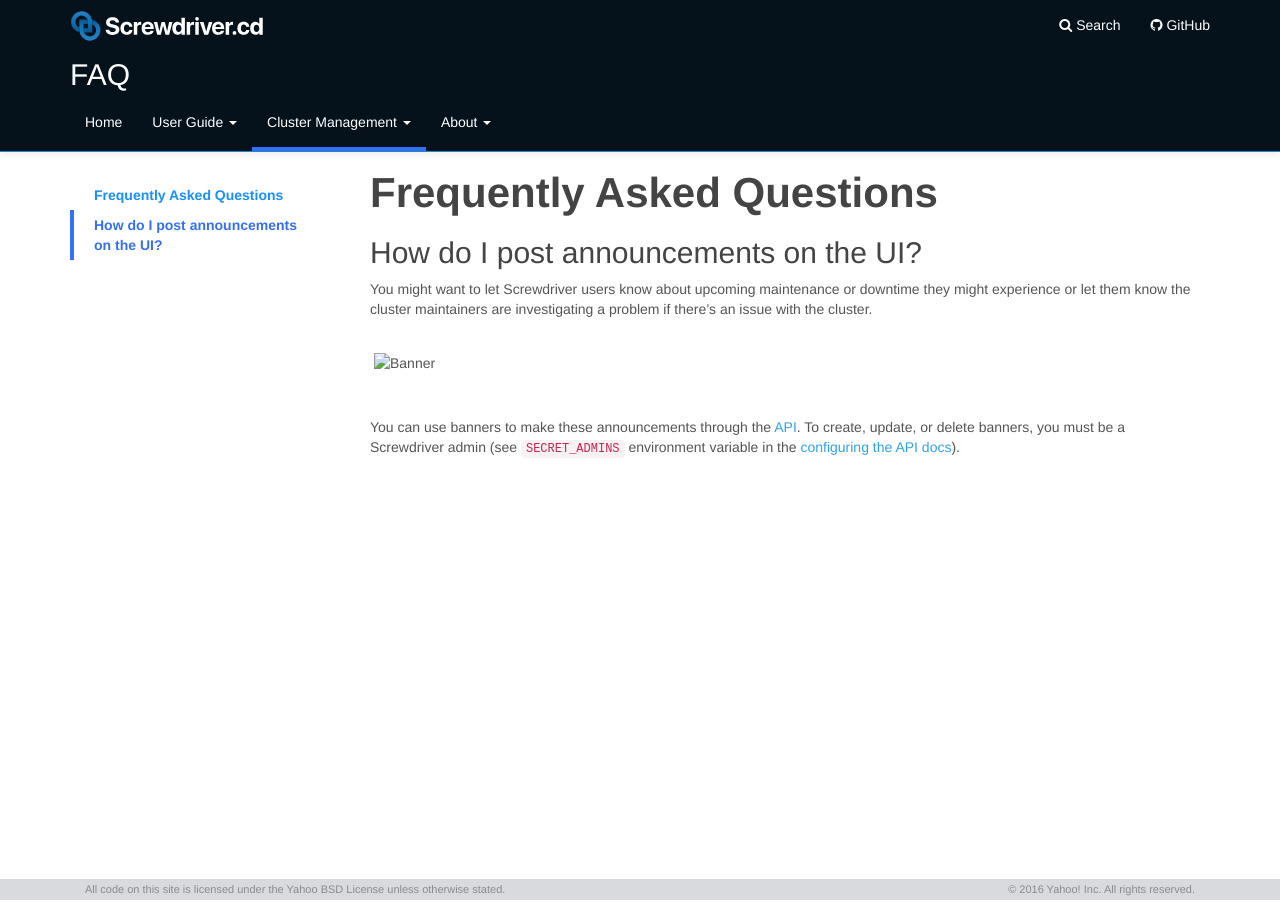
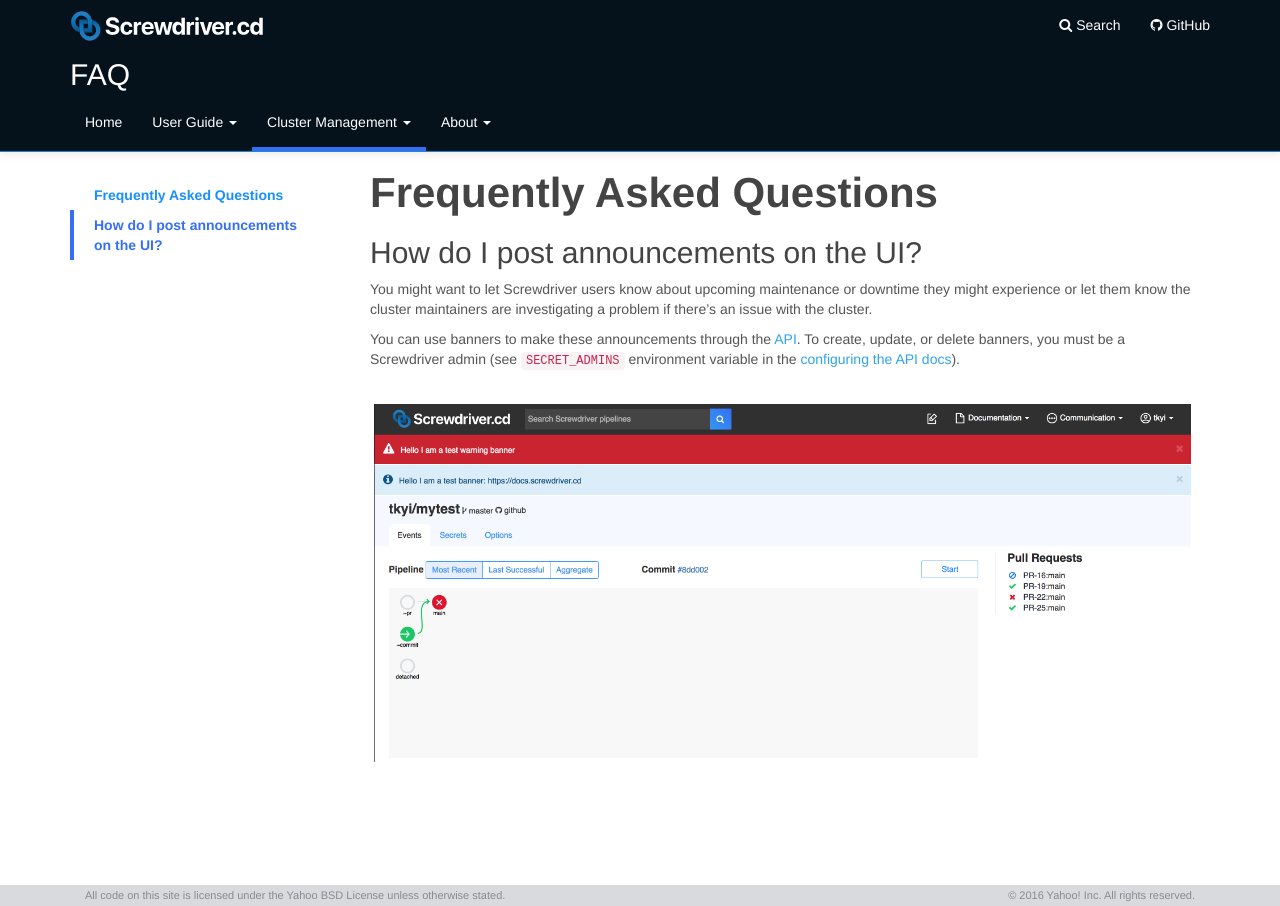
Before and after one commit to screwdriver-cd/guide, a Jekyll site: the page built from docs/cluster-management/FAQ.md, in a window 1280 px wide. Built offline with Jekyll 4.4.1, drawn with Linux system fonts in a browser that asks for light colours.

```diff
--- a/docs/cluster-management/FAQ.md
+++ b/docs/cluster-management/FAQ.md
@@ -18,6 +18,6 @@ toc:
 
 You might want to let Screwdriver users know about upcoming maintenance or downtime they might experience or let them know the cluster maintainers are investigating a problem if there's an issue with the cluster.
 
+You can use banners to make these announcements through the [API](../user-guide/api). To create, update, or delete banners, you must be a Screwdriver admin (see `SECRET_ADMINS` environment variable in the [configuring the API docs](./configure-api)).
+
 ![Banner](./assets/banners.png)
-
-You can use banners to make these announcements through the [API](../user-guide/api). To create, update, or delete banners, you must be a Screwdriver admin (see `SECRET_ADMINS` environment variable in the [configuring the API docs](./configure-api)).
```
Also changed, not shown: docs/cluster-management/assets/banners.png (added).
